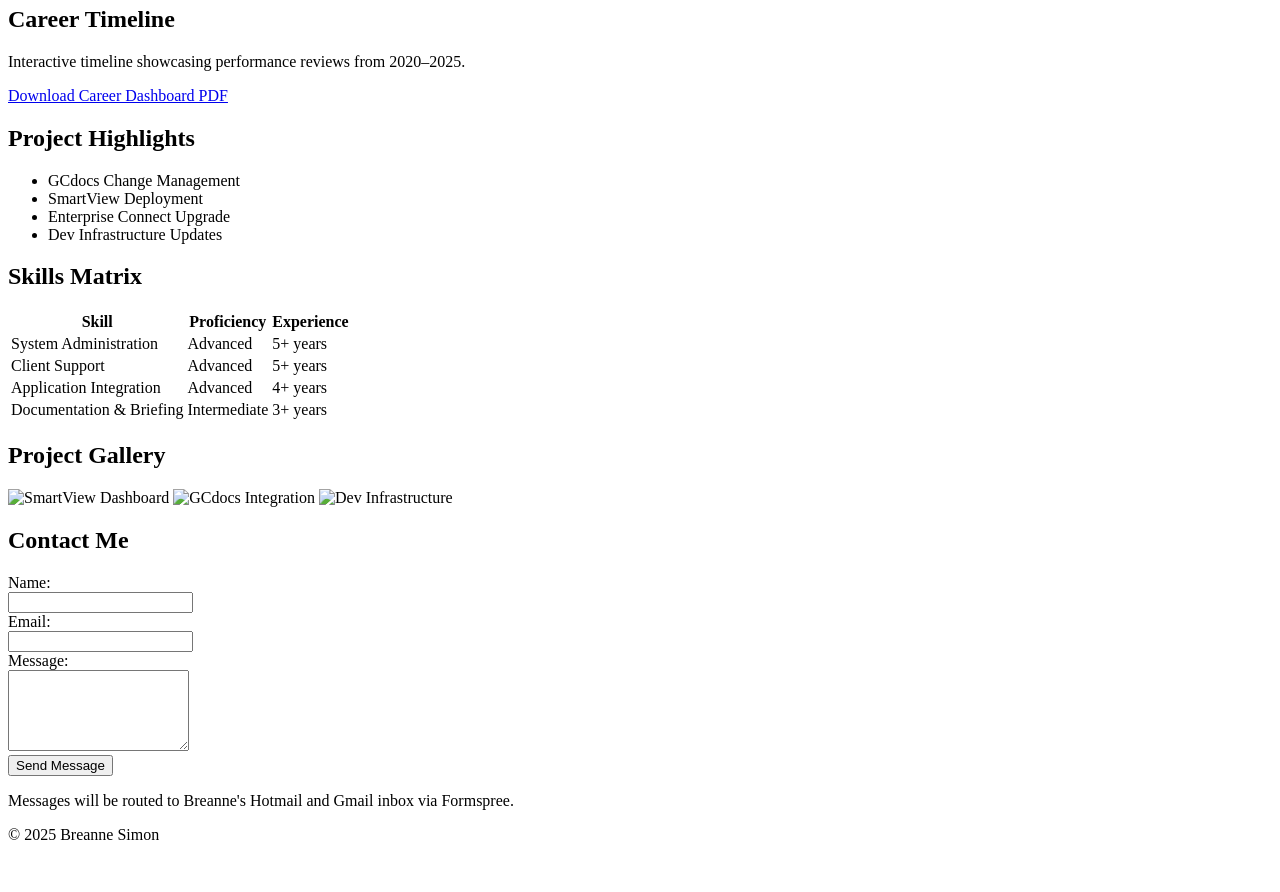
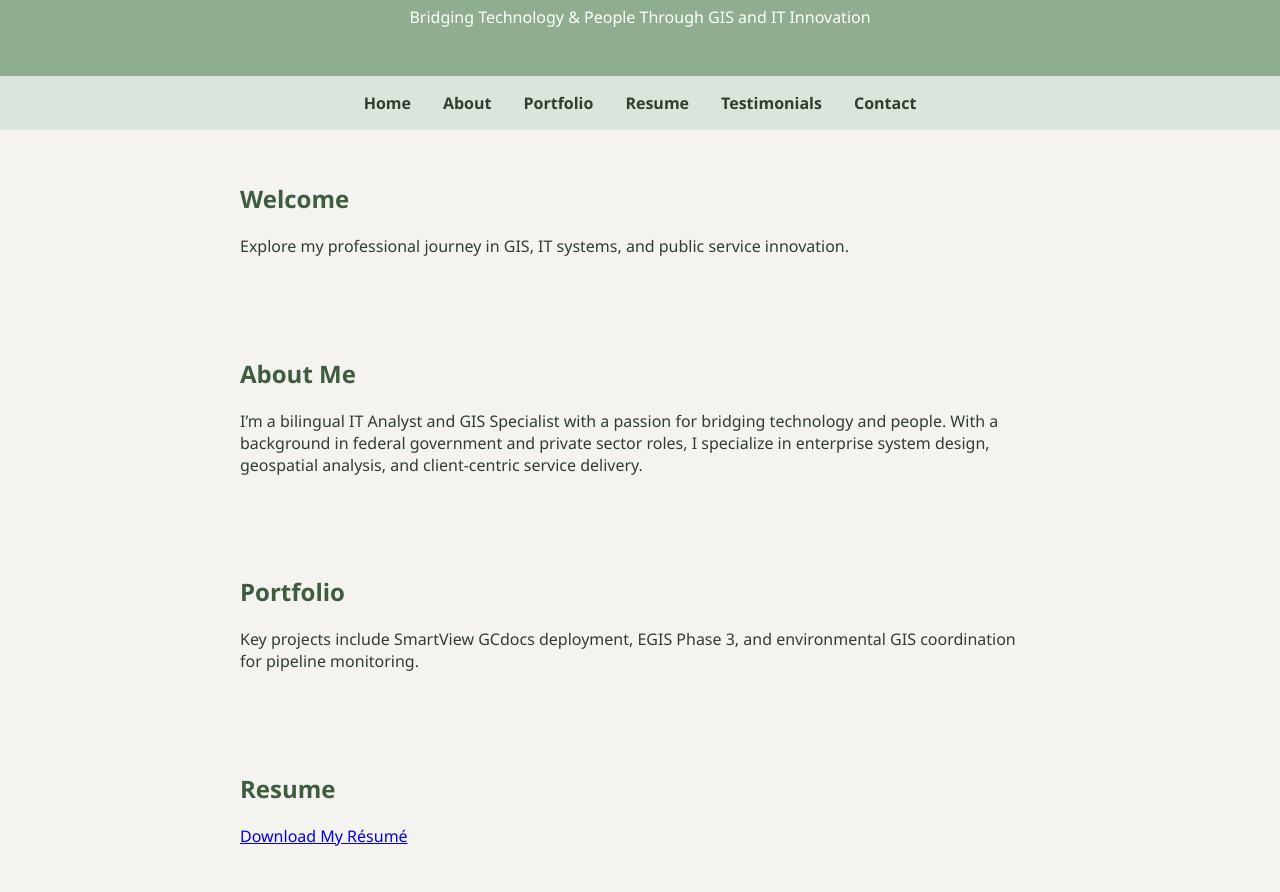
Before and after one commit to breSimon/breSimon.github.io, a plain HTML site: page index.html in a window 1280 px wide. Shown: the part 112-1004 px from the top of the page. Before the commit the page ends 972 px from the top, so only its background shows below. Drawn offline with Linux system fonts and the light colour scheme.

Commit message:
Update index.html
input oher Green outdoorsy theme html code

```diff
--- a/index.html
+++ b/index.html
@@ -1,71 +1,93 @@
 
 <!DOCTYPE html>
-
 <html lang="en">
 <head>
-<meta charset="utf-8"/>
-<title>Breanne Simon - Career Portfolio</title>
-<link href="style.css" rel="stylesheet"/>
-<script defer="" src="script.js"></script>
+    <meta charset="UTF-8">
+    <title>Breanne Simon | GIS & IT Portfolio</title>
+    <meta name="viewport" content="width=device-width, initial-scale=1.0">
+    <style>
+        body {
+            font-family: 'Segoe UI', sans-serif;
+            margin: 0;
+            padding: 0;
+            background-color: #f4f3ef;
+            color: #2f3e2f;
+        }
+        header {
+            background-color: #8fae8f;
+            color: white;
+            padding: 2rem;
+            text-align: center;
+        }
+        nav {
+            background-color: #dbe5db;
+            display: flex;
+            justify-content: center;
+            padding: 1rem;
+        }
+        nav a {
+            margin: 0 1rem;
+            text-decoration: none;
+            color: #2f3e2f;
+            font-weight: bold;
+        }
+        section {
+            padding: 2rem;
+            max-width: 800px;
+            margin: auto;
+        }
+        footer {
+            background-color: #8fae8f;
+            color: white;
+            text-align: center;
+            padding: 1rem;
+        }
+        h1, h2 {
+            color: #3e5c3e;
+        }
+    </style>
 </head>
 <body>
     <header>
         <h1>Breanne Simon</h1>
+        <p>Bridging Technology & People Through GIS and IT Innovation</p>
+    </header>
     <nav>
-<a href="#timeline">Career Timeline</a>
-<a href="#projects">Projects</a>
-<a href="#competencies">Skills Matrix</a>
-<a href="#gallery">Gallery</a>
+        <a href="#home">Home</a>
+        <a href="#about">About</a>
+        <a href="#portfolio">Portfolio</a>
+        <a href="#resume">Resume</a>
+        <a href="#testimonials">Testimonials</a>
         <a href="#contact">Contact</a>
     </nav>
-</header>
-<section id="timeline">
-<h2>Career Timeline</h2>
-<p>Interactive timeline showcasing performance reviews from 2020–2025.</p>
-<a href="Breanne_Simon_Career_Dashboard.pdf" target="_blank">Download Career Dashboard PDF</a>
+    <section id="home">
+        <h2>Welcome</h2>
+        <p>Explore my professional journey in GIS, IT systems, and public service innovation.</p>
     </section>
-<section id="projects">
-<h2>Project Highlights</h2>
-<ul>
-<li>GCdocs Change Management</li>
-<li>SmartView Deployment</li>
-<li>Enterprise Connect Upgrade</li>
-<li>Dev Infrastructure Updates</li>
-</ul>
+    <section id="about">
+        <h2>About Me</h2>
+        <p>I’m a bilingual IT Analyst and GIS Specialist with a passion for bridging technology and people. With a background in federal government and private sector roles, I specialize in enterprise system design, geospatial analysis, and client-centric service delivery.</p>
     </section>
-<section id="competencies">
-<h2>Skills Matrix</h2>
-<table>
-<tr><th>Skill</th><th>Proficiency</th><th>Experience</th></tr>
-<tr><td>System Administration</td><td>Advanced</td><td>5+ years</td></tr>
-<tr><td>Client Support</td><td>Advanced</td><td>5+ years</td></tr>
-<tr><td>Application Integration</td><td>Advanced</td><td>4+ years</td></tr>
-<tr><td>Documentation &amp; Briefing</td><td>Intermediate</td><td>3+ years</td></tr>
-</table>
+    <section id="portfolio">
+        <h2>Portfolio</h2>
+        <p>Key projects include SmartView GCdocs deployment, EGIS Phase 3, and environmental GIS coordination for pipeline monitoring.</p>
     </section>
-<section id="gallery">
-<h2>Project Gallery</h2>
-<div class="gallery">
-<img alt="SmartView Dashboard" src="images/project1.png"/>
-<img alt="GCdocs Integration" src="images/project2.png"/>
-<img alt="Dev Infrastructure" src="images/project3.png"/>
-</div>
+    <section id="resume">
+        <h2>Resume</h2>
+        <p><a href="Resume_Master_May2025.docx" download>Download My Résumé</a></p>
+    </section>
+    <section id="testimonials">
+        <h2>Testimonials</h2>
+        <blockquote>“Breanne greatly contributes to the team's proactivity and consistently meets critical deadlines.”</blockquote>
+        <blockquote>“She thinks outside the box and takes good feedback from all parties to deliver a good product.”</blockquote>
     </section>
     <section id="contact">
-<h2>Contact Me</h2>
-<form action="https://formspree.io/f/your-form-id" method="POST">
-<label for="name">Name:</label><br/>
-<input name="name" required="" type="text"/><br/>
-<label for="email">Email:</label><br/>
-<input name="email" required="" type="email"/><br/>
-<label for="message">Message:</label><br/>
-<textarea name="message" required="" rows="5"></textarea><br/>
-<button type="submit">Send Message</button>
-</form>
-<p>Messages will be routed to Breanne's Hotmail and Gmail inbox via Formspree.</p>
+        <h2>Contact</h2>
+        <p>Email: breanne.simon@example.com</p>
+        <p>LinkedIn: <a href="https://www.linkedin.com/in/breannesimon" target="_blank">linkedin.com/in/breannesimon</a></p>
     </section>
     <footer>
-<p>© 2025 Breanne Simon</p>
+        <p>&copy; 2025 Breanne Simon</p>
     </footer>
 </body>
 </html>
```
Lines whose indentation alone changed are shown as unchanged.
